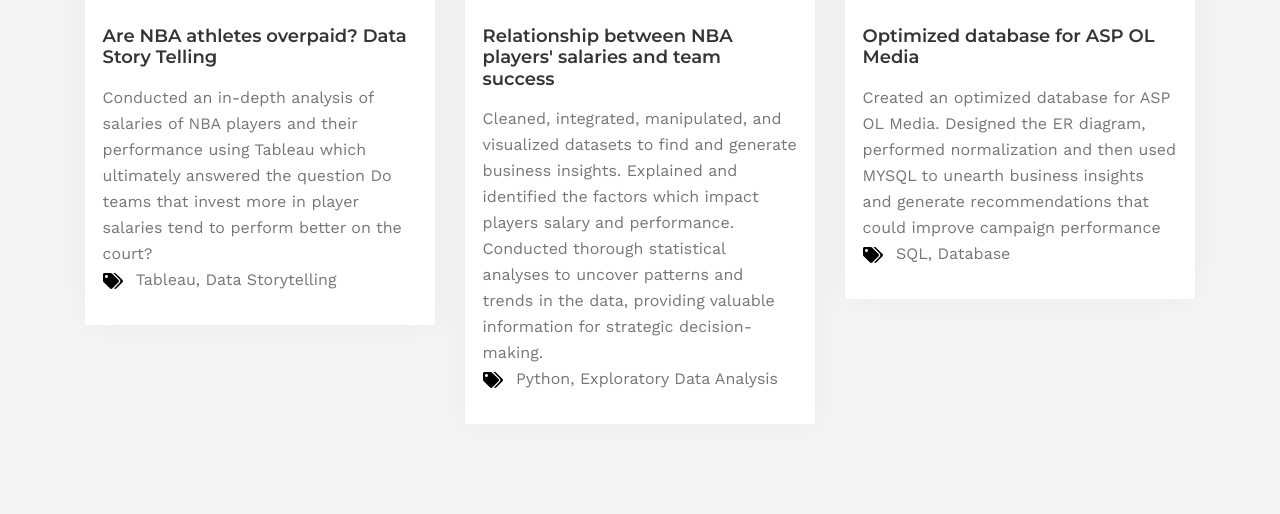
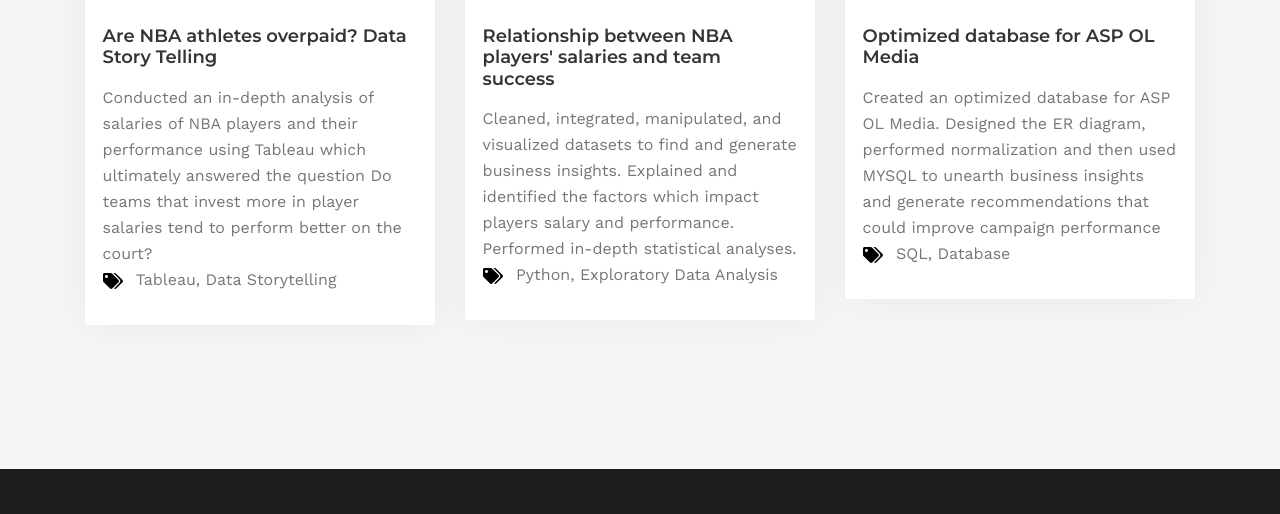
Before and after one commit to rk9453/test, a plain HTML site: page index.html in a window 1280 px wide. Shown: the part 4675-5189 px from the top of the page. Drawn offline with nearby package versions, Linux system fonts and the light colour scheme.

Commit message:
Update index.html

```diff
--- a/index.html
+++ b/index.html
@@ -713,7 +713,7 @@
                   <a href="https://github.com/ashvinrajpinjani/NBA-Exploratory-Data-Analysis"><img alt="" class="w-100 d-block" src="img/news/640x520-5.jpg"></a>
                    <!--<mark class="date">12.03.2020</mark>-->
                 </div>
-                <figcaption><h5><a href="https://github.com/ashvinrajpinjani/NBA-Exploratory-Data-Analysis">Relationship between NBA players' salaries and team success </a></h5>Cleaned, integrated, manipulated, and visualized datasets to find and generate business insights. Explained and identified the factors which impact players salary and performance. Conducted thorough statistical analyses to uncover patterns and trends in the data, providing valuable information for strategic decision-making.
+                <figcaption><h5><a href="https://github.com/ashvinrajpinjani/NBA-Exploratory-Data-Analysis">Relationship between NBA players' salaries and team success </a></h5>Cleaned, integrated, manipulated, and visualized datasets to find and generate business insights. Explained and identified the factors which impact players salary and performance. Performed in-depth statistical analyses.
                <!-- Replace this line with the provided SVG code -->
             <div class="project-tags">
                  <svg class="e-font-icon-svg e-fas-tags" xmlns="http://www.w3.org/2000/svg" viewBox="0 0 640 512" style="width: 20px; height: 20px; margin-right: 8px;">
```
